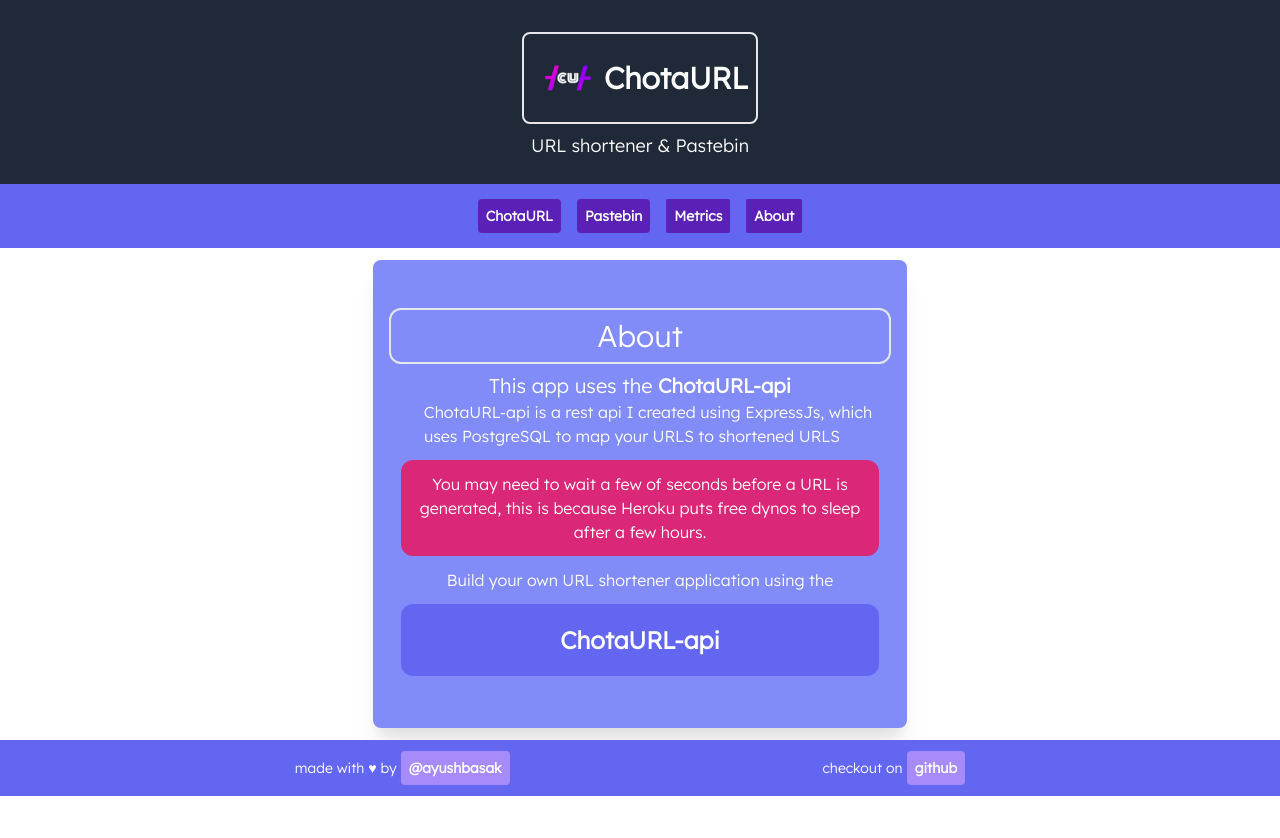
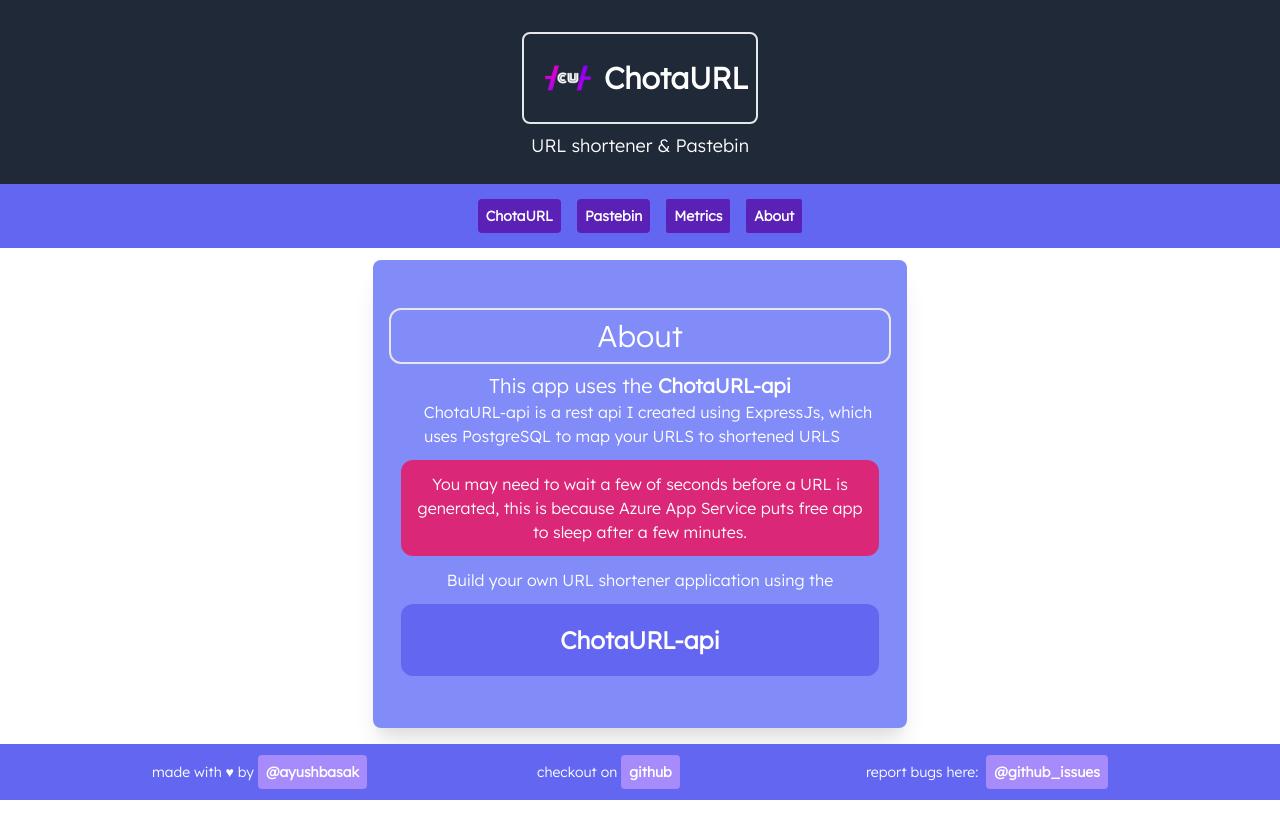
Before and after one commit to ayushbasak/chotaurl, a React (Create React App) app: page /About in a window 1280 px wide. Shown: the top 838 px of the page. Before the commit the page ends 800 px from the top, so only its background shows below. Built offline with nearby package versions, Linux system fonts and the light colour scheme.

Commit message:
Minor UI Changes
- Fix footer

```diff
--- a/src/App.js
+++ b/src/App.js
@@ -12,6 +12,7 @@ import About from './components/About.components';
 
 import { API_URI } from './config';
 import BaseFooter from './components/BaseFooter';
+import Spacer from './components/Spacer';
 
 const App = ()=>{
   // current value of URL input
@@ -83,9 +84,10 @@ const App = ()=>{
               </Route>
             </Switch>
           </>
-          <BaseFooter />
         </Router>
+        <Spacer />
       </div>
+      <BaseFooter />
     </div>
   );
 }
--- a/src/components/About.components.js
+++ b/src/components/About.components.js
@@ -7,8 +7,8 @@ const About = ()=>{
                 to map your URLS to shortened URLS
             </span>
             <p className="bg-pink-600 p-3 m-3 rounded-xl">You may need to wait a few of seconds
-                before a URL is generated, this is because Heroku puts free dynos to sleep
-                after a few hours.
+                before a URL is generated, this is because Azure App Service puts free app to sleep
+                after a few minutes.
             </p>
 
             <p className="flex flex-col">Build your own URL shortener application using the
--- a/src/components/BaseFooter.js
+++ b/src/components/BaseFooter.js
@@ -1,6 +1,6 @@
 const BaseFooter = () => {
     return (
-        <footer className="text-sm bg-indigo-500 p-0.5 flex flex-col justify-evenly items-center lg:flex-row absolute w-full relative bottom-0">
+        <footer className="text-sm bg-indigo-500 p-0.5 flex flex-col justify-evenly items-center lg:flex-row w-full fixed bottom-0">
             <span className="text-sm text-white m-4 lg:m-0">made with ♥ by
                 <a  className ="font-bold bg-purple-400 m-1 p-2 hover:bg-gray-800 rounded"  href ="https://github.com/ayushbasak/">@ayushbasak</a>
             </span>
@@ -10,6 +10,9 @@ const BaseFooter = () => {
                     github
                 </a>
             </span>
+            <span className="text-sm text-white m-4 lg:m-4">
+                report bugs here: <a className="m-1 p-2 bg-purple-400 hover:bg-gray-800 font-bold rounded" href="https://github.com/ayushbasak/chotaurl/issues" target="_blank" rel="noreferrer">@github_issues</a>
+            </span>
         </footer>
     );
 }
--- a/src/components/MetricChart.js
+++ b/src/components/MetricChart.js
@@ -11,7 +11,7 @@ const MetricChart = ({ data }) => {
     return (
         <div className='flex flex-col w-full justify-center items-center p-10'>
             <LineChart
-                width={800}
+                width={600}
                 height={300}
                 data={data}
                 margin={{
--- a/src/components/Metrics.components.js
+++ b/src/components/Metrics.components.js
@@ -26,7 +26,7 @@ const Metrics = ()=>{
         setFlavor(e.target.value)
     }
 
-    const getMetrics = async ()=>{
+    const getURLMetrics = async ()=>{
         try {
             const { data } = await axios.get(API_URI + '/about/q/' + flavor)
             const dates = compileDateMetrics(data);
@@ -36,7 +36,6 @@ const Metrics = ()=>{
             console.log(error);
         }
     }
-
     // function to convert array of epoch times to date strings
     const compileDateMetrics = (data) => {
         let dates = [];
@@ -92,7 +91,7 @@ const Metrics = ()=>{
                     <div className="flex flex-col w-full justify-evenly items-center h-5/6">
                         <span className ="shadow bg-gray-800 text-white w-11/12 lg:w-8/12 py-4 m-2 text-center rounded border-l-8 border-red-400">URL Metrics</span>
                         <input onChange={flavorHandler} className = "shadow-xl w-11/12 lg:w-8/12 px-10 py-5 m-2 text-lg focus:outline-none rounded border-l-8 border-red-400" placeholder = "Enter URL code / flavor"></input>
-                        <button onClick={getMetrics} className="shadow-xl bg-green-500 p-3 text-white w-11/12 lg:w-8/12 hover:bg-green-600 rounded border-l-8 border-red-400">Get Metrics</button>
+                        <button onClick={getURLMetrics} className="shadow-xl bg-green-500 p-3 text-white w-11/12 lg:w-8/12 hover:bg-green-600 rounded border-l-8 border-red-400">Get Metrics</button>
                         {/* <textarea className="shadow-xl w-11/12 lg:w-8/12 p-5 m-2 text-lg focus:outline-none rounded border-l-8 border-red-400 h-full" placeholder = "Metrics will be displayed here" value={JSON.stringify(urlMetrics)}></textarea> */}
                         {
                             urlMetrics.length > 0 ?
--- a/src/components/Pastebin.components.js
+++ b/src/components/Pastebin.components.js
@@ -155,7 +155,7 @@ const Pastebin = ()=>{
                     <button onClick = { decryptContent } className="shadow-xl bg-green-500  py-5 text-white w-11/12 lg:w-2/12 hover:bg-green-600 rounded border-l-8 border-red-400">Decrypt</button>
                 </div>
                 <p className = "shadow-xl w-11/12 lg:w-8/12 px-10 py-5 m-2 text-lg focus:outline-none rounded border-l-8 border-red-400">{ readbinTitle }</p>
-                <textarea className = "shadow-xl w-11/12 h-full lg:w-8/12 max-w-lg px-10 py-5 m-2 text-lg focus:outline-none rounded border-l-8 border-red-400 overflow-x-hidden" value = { readbinContent  } readOnly></textarea>
+                <textarea className = "shadow-xl w-11/12 h-full lg:w-8/12 px-10 py-5 m-2 text-lg focus:outline-none rounded border-l-8 border-red-400 overflow-x-hidden" value = { readbinContent  } readOnly></textarea>
                 {
                     readbinContent !== '' && readbinContent !== 'No such paste' &&
                     <button onClick = { downloadPastebin }  className="shadow-xl bg-indigo-400 p-3 text-white w-11/12 lg:w-8/12 hover:bg-purple-500 rounded border-l-8 border-red-400" >Download</button>
--- /dev/null
+++ b/src/components/Spacer.js
@@ -0,0 +1,11 @@
+const Spacer = () => {
+    return (
+        <div
+            className="lg:h-1/6 sm:h-2/6"
+        >
+            &nbsp;
+        </div>
+    )
+}
+
+export default Spacer;
```
